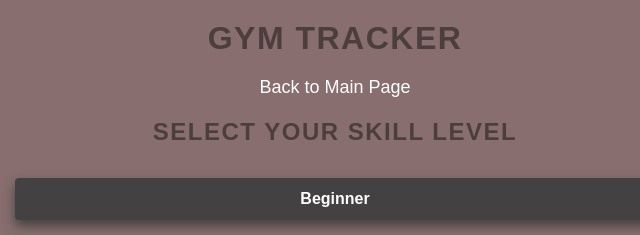
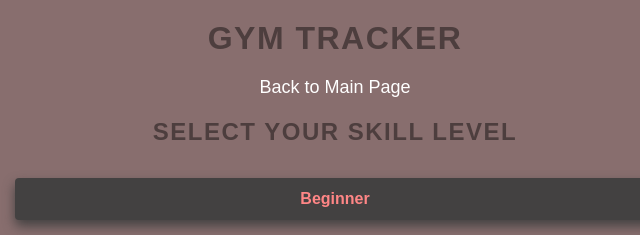
Before and after one commit to ColtonParham/CSPROJECT-MERN-STACK, a website: page views/function.html in a window 1280 px wide. In both pictures the pointer is over the button "Beginner". Shown: the top 235 px of the page, 305-945 px from the left. Drawn offline with Linux system fonts and the light colour scheme; files that its build step writes are made by us from their sources.

Commit message:
highlight skill level text on hover/focus for clarity

```diff
--- a/public/css/style2.css
+++ b/public/css/style2.css
@@ -62,6 +62,7 @@ button {
 button:hover, button:focus {
     transform: translateY(-3px); /* Slight lift effect */
     box-shadow: 0 6px 12px rgb(67, 65, 65);
+    color:#FF8686;
 }
 
 /* Styling for the total volume display */
```
